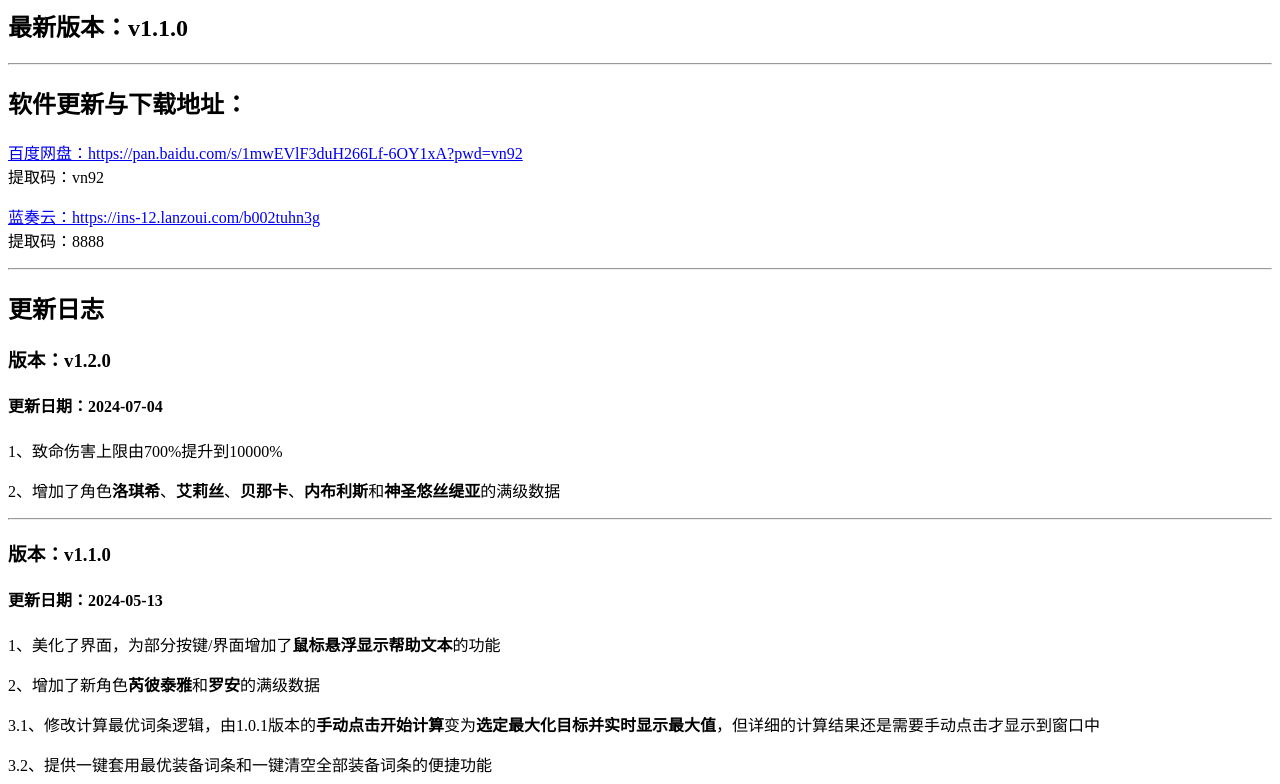
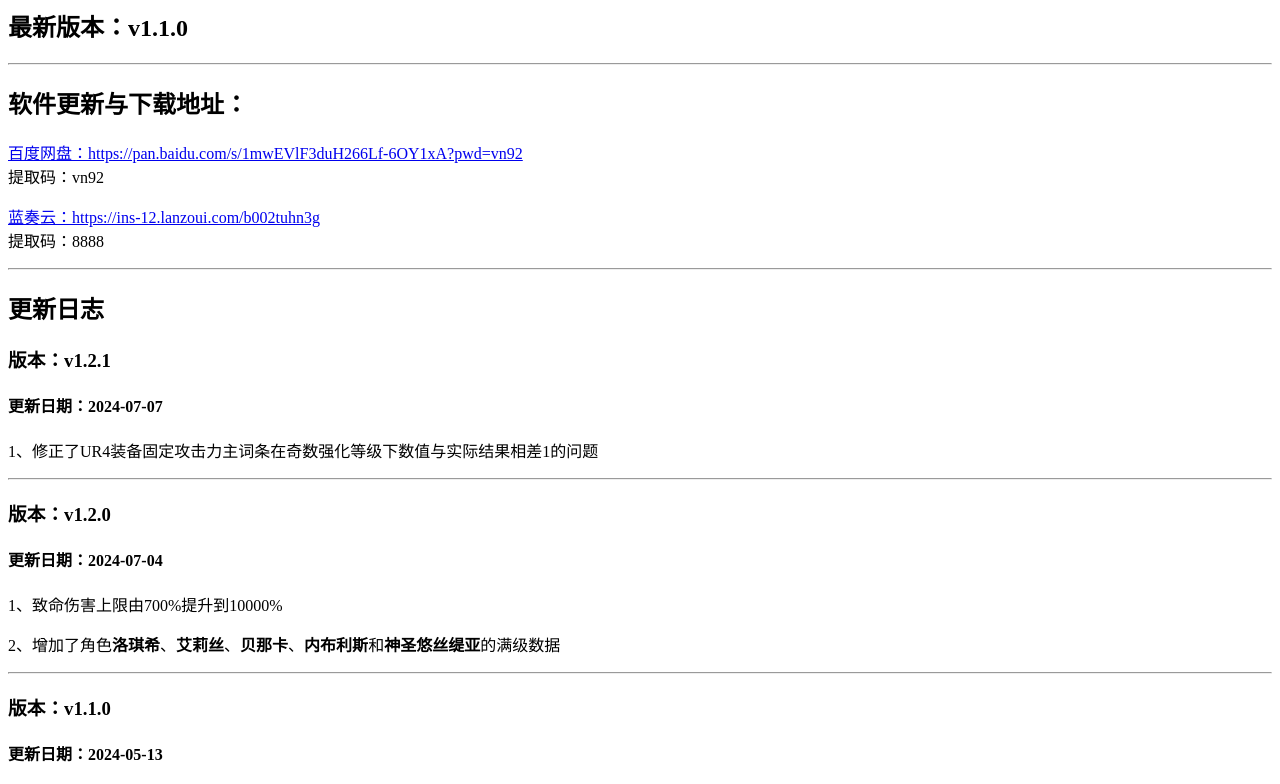
Before and after one commit to CheckForUpdate/BD2Calculator, a plain HTML site: page index.html in a window 1280 px wide. Shown: the top 784 px of the page. Drawn offline with Linux system fonts and the light colour scheme.

Commit message:
Update index.html

```diff
--- a/index.html
+++ b/index.html
@@ -12,6 +12,11 @@
         <hr>
 
 	<h2>更新日志</h2>
+
+	<h3>版本：v1.2.1</h3>
+	<h4>更新日期：2024-07-07</h4>
+	<p>1、修正了UR4装备固定攻击力主词条在奇数强化等级下数值与实际结果相差1的问题</p>
+	<hr>
 
 	<h3>版本：v1.2.0</h3>
 	<h4>更新日期：2024-07-04</h4>
```
